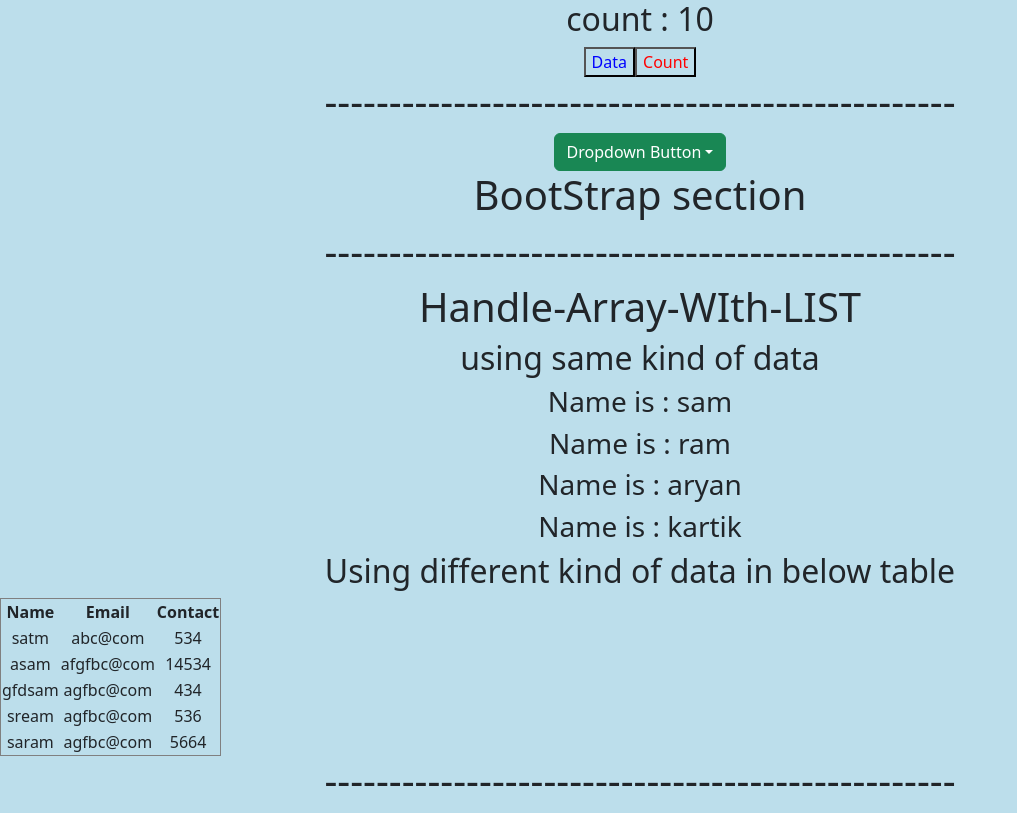
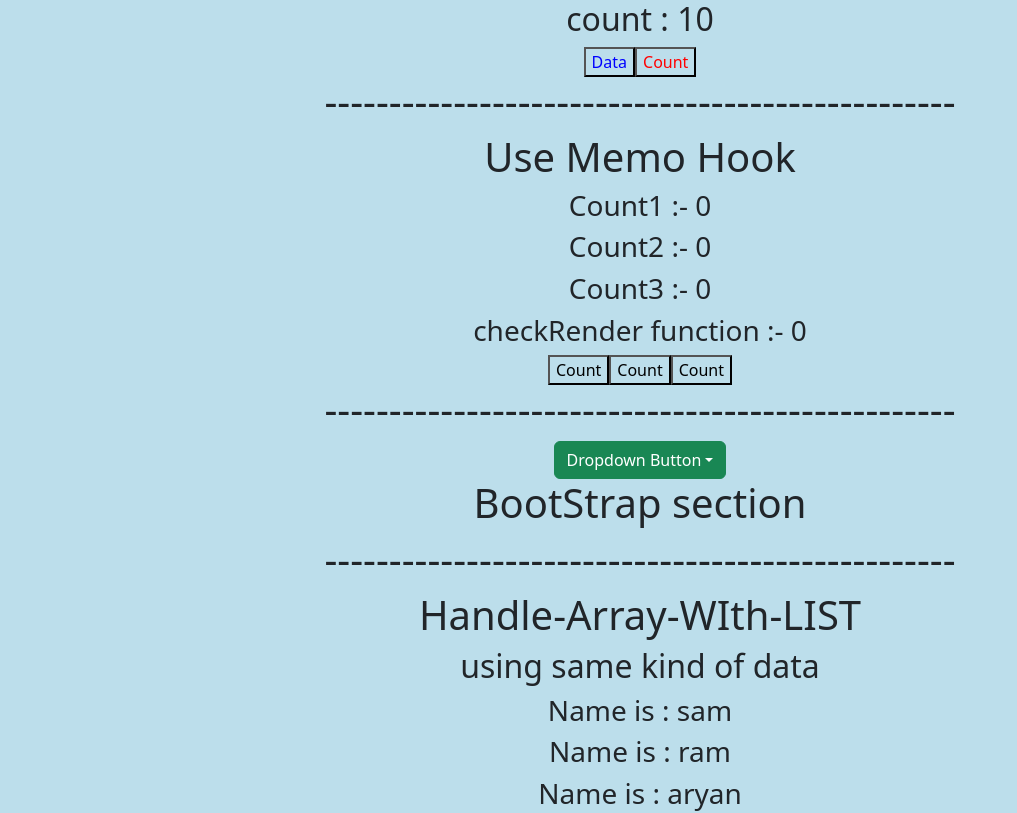
Before and after one commit to MOFIJULHAQUE/React-Basics, a React (Create React App) app: page / in a window 1280 px wide. Shown: the part 2720-3533 px from the top of the page, without its empty margins (0-1017 px from the left). Built offline with nearby package versions, Linux system fonts and the light colour scheme.

Commit message:
26-10-2022

```diff
--- a/src/App.js
+++ b/src/App.js
@@ -16,6 +16,7 @@ import ComponentWillUnmount1 from "./component/ComponentWillUnmount/ComponentWil
 //Hooks
 import UseStateHook from "./component/React_Hooks/UseStateHook";
 import UseEffectHuk from "./component/React_Hooks/UseEffectHuk";
+import UseMemoHook from "./component/React_Hooks/UseMemoHook"
 
 //BootStrap
 import BootStrapComp from "./component/BootStrapCOMP/BootStrapComp";
@@ -30,6 +31,12 @@ import Component1 from "./component/ResuableComponent/Componet1";
 
 //ChildToParent
 import ParentComp from "./component/ChildToParent/ParentComp";
+
+//Pure Component
+import Pure_Component from "./component/PureComponent/Pure_Component"
+
+
+
 function App() {
   const parentData = () => {
     alert("Data from paren(APP.js)");
@@ -56,6 +63,7 @@ function App() {
       {/* Hooks */}
       <UseStateHook />
       <UseEffectHuk />
+      <UseMemoHook/>
 
       {/* BootStrap */}
       <BootStrapComp />
@@ -70,6 +78,9 @@ function App() {
 
       {/* ChildToParent */}
       <ParentComp />
+
+      {/* Pure Component */}
+      <Pure_Component/>
     </div>
   );
 }
--- /dev/null
+++ b/src/component/PureComponent/Pure_Component.jsx
@@ -0,0 +1,24 @@
+import React, { PureComponent } from "react";
+
+export class Pure_Component extends PureComponent {
+  constructor() {
+    super();
+    this.state = {
+      count: 0,
+    };
+  }
+  render() {
+    // console.log("render");
+    return (
+      <>
+        <h1>Pure Component</h1>
+        <h2>{this.state.count}</h2>
+
+        <button onClick={()=>this.setState({count:this.state.count})}>Counter</button>
+        <h1>-------------------------------------------------</h1>
+      </>
+    );
+  }
+}
+
+export default Pure_Component;
--- /dev/null
+++ b/src/component/React_Hooks/UseMemoHook.jsx
@@ -0,0 +1,40 @@
+// Usage of useMemo hook
+// Skipping expensive recalculations
+// Skipping re-rendering of components
+// Memoizing a dependency of another Hook
+// Memoizing a function
+// It's only used with functional component
+// It's working process is as same as pure component
+
+import React, { useState, useMemo } from "react";
+const UseMemoHook = () => {
+  const [count, setCount] = useState(0);
+  const [count2, setCount2] = useState(0);
+  const [count3, setCount3] = useState(0);
+
+  //creating a function to check data re rendering and use the use memo
+  const useMEMOFunction = useMemo(
+    function checkRender() {
+      console.log("inside function");
+      return count * 4;
+    },
+    [count]
+  ); //with count dependency on use memoizing function to check data re rendering
+
+  return (
+    <>
+      <h1>Use Memo Hook</h1>
+      <h3>Count1 :- {count}</h3>
+      <h3>Count2 :- {count2}</h3>
+      <h3>Count3 :- {count3}</h3>
+      <h3>checkRender function :- {useMEMOFunction}</h3>{" "}
+      {/* "checkRender()" --- check only for count but the function called at every button clicked but we defined the function only for count ......... That's why we have to use "useMEMOFunction" useMemo hook   */}
+      <button onClick={() => setCount(count + 1)}>Count</button>
+      <button onClick={() => setCount2(count2 + 5)}>Count</button>
+      <button onClick={() => setCount3(count3 + 9)}>Count</button>
+      <h1>-------------------------------------------------</h1>
+    </>
+  );
+};
+
+export default UseMemoHook;
```
